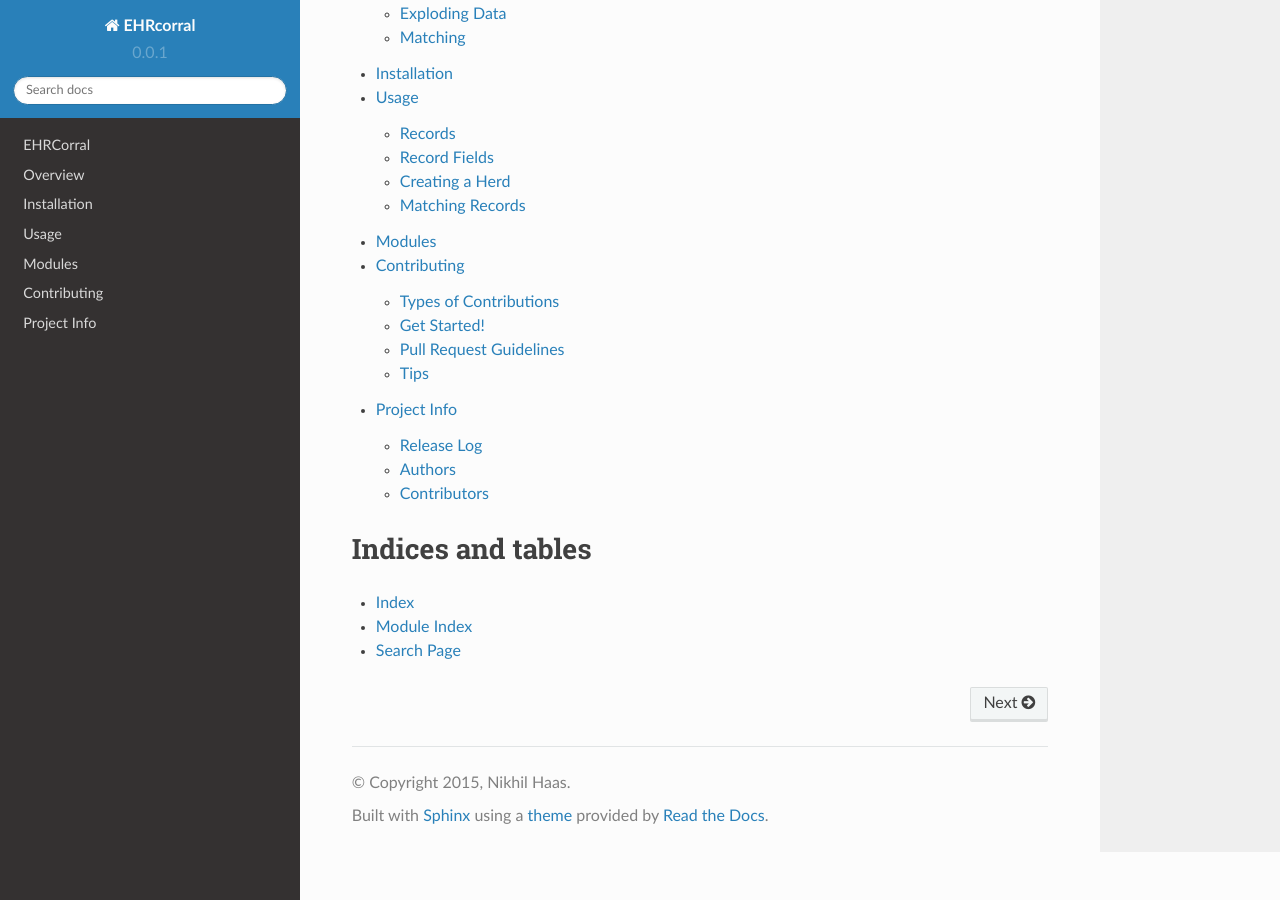
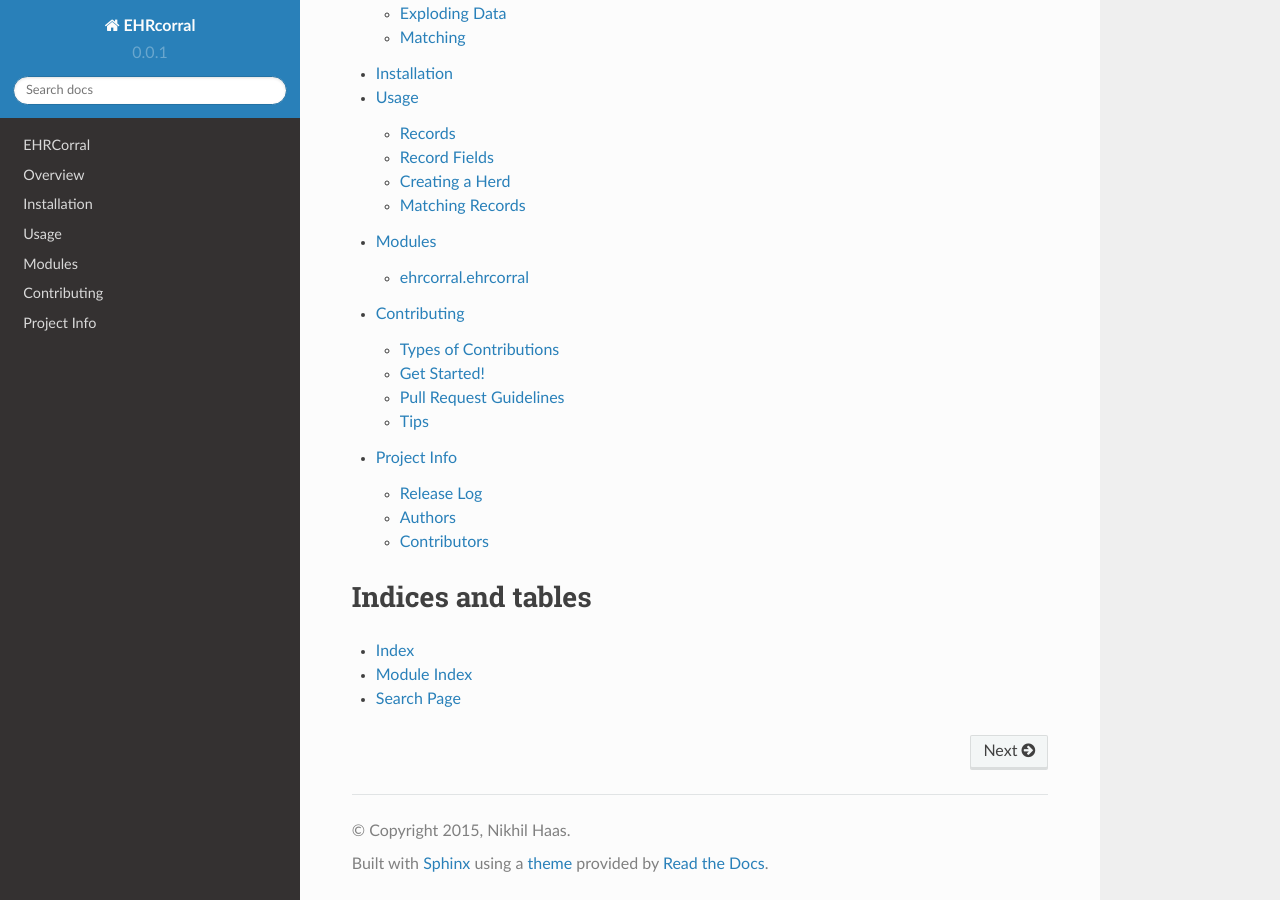
Before and after one commit to nsh87/ehrcorral, a Sphinx documentation site: the page built from docs/index.rst, in a window 1280 px wide and 900 px high, scrolled down 602 px. Built offline with Sphinx 7.4.7 and the Read the Docs theme 2.0.0, drawn with Linux system fonts in a browser that asks for light colours; formulas are drawn with MathJax 3.

Commit message:
Add sub-headings in Modules page back - Got things working on RTD by installing pylev there

```diff
--- a/docs/modules.rst
+++ b/docs/modules.rst
@@ -2,15 +2,28 @@
 Modules
 ========
 
-.. autosummary::
+ehrcorral.ehrcorral
+-------------------
+
+Herd
+^^^^
 
 .. autoclass:: ehrcorral.ehrcorral.Herd
    :members:
 
+Record
+^^^^^^
+
 .. autoclass:: ehrcorral.ehrcorral.Record
    :members:
+
+Profile
+^^^^^^^
 
 .. autoclass:: ehrcorral.ehrcorral.Profile
    :member-order: bysource
 
+gen_record()
+^^^^^^^^^^^^
+
 .. autofunction:: ehrcorral.ehrcorral.gen_record
```
